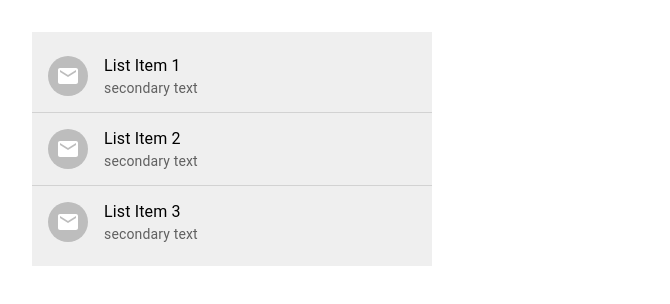
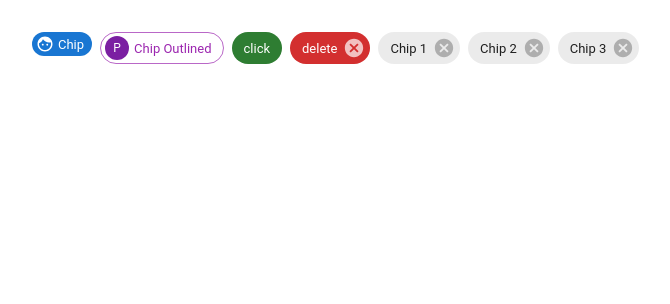
Before and after one commit to itsparasbisht/react-mui, a React (Create React App) app: page / in a window 1280 px wide. Shown: the top 304 px of the page, without its empty margins (0-670 px from the left). Built offline with nearby package versions, Linux system fonts and the light colour scheme.

Commit message:
mui chips

```diff
--- a/src/App.js
+++ b/src/App.js
@@ -22,6 +22,7 @@
 import MuiAvatar from "./components/MuiAvatar";
 import MuiBadge from "./components/MuiBadge";
 import MuiList from "./components/MuiList";
+import MuiChip from "./components/MuiChip";
 
 function App() {
   return (
@@ -48,7 +49,8 @@
       {/* <MuiBottomNav /> */}
       {/* <MuiAvatar /> */}
       {/* <MuiBadge /> */}
-      <MuiList />
+      {/* <MuiList /> */}
+      <MuiChip />
     </div>
   );
 }
--- /dev/null
+++ b/src/components/MuiChip.js
@@ -0,0 +1,42 @@
+import { Face } from "@mui/icons-material";
+import { Avatar, Chip, Stack } from "@mui/material";
+import React, { useState } from "react";
+
+function MuiChip() {
+  const [chips, setChips] = useState(["Chip 1", "Chip 2", "Chip 3"]);
+
+  const handleDelete = (chipToDelete) => {
+    setChips((chips) => chips.filter((chip) => chip !== chipToDelete));
+  };
+  return (
+    <Stack direction="row" m={4} spacing={1}>
+      <Chip label="Chip" color="primary" size="small" icon={<Face />} />
+      <Chip
+        label="Chip Outlined"
+        color="secondary"
+        variant="outlined"
+        avatar={<Avatar>P</Avatar>}
+      />
+      <Chip
+        label="click"
+        color="success"
+        onClick={() => alert("clicked")}
+      ></Chip>
+      <Chip
+        label="delete"
+        color="error"
+        onClick={() => alert("clicked")}
+        onDelete={() => alert("delete handler called")}
+      ></Chip>
+      {chips.map((chip) => (
+        <Chip
+          key={chip}
+          label={chip}
+          onDelete={() => handleDelete(chip)}
+        ></Chip>
+      ))}
+    </Stack>
+  );
+}
+
+export default MuiChip;
```
